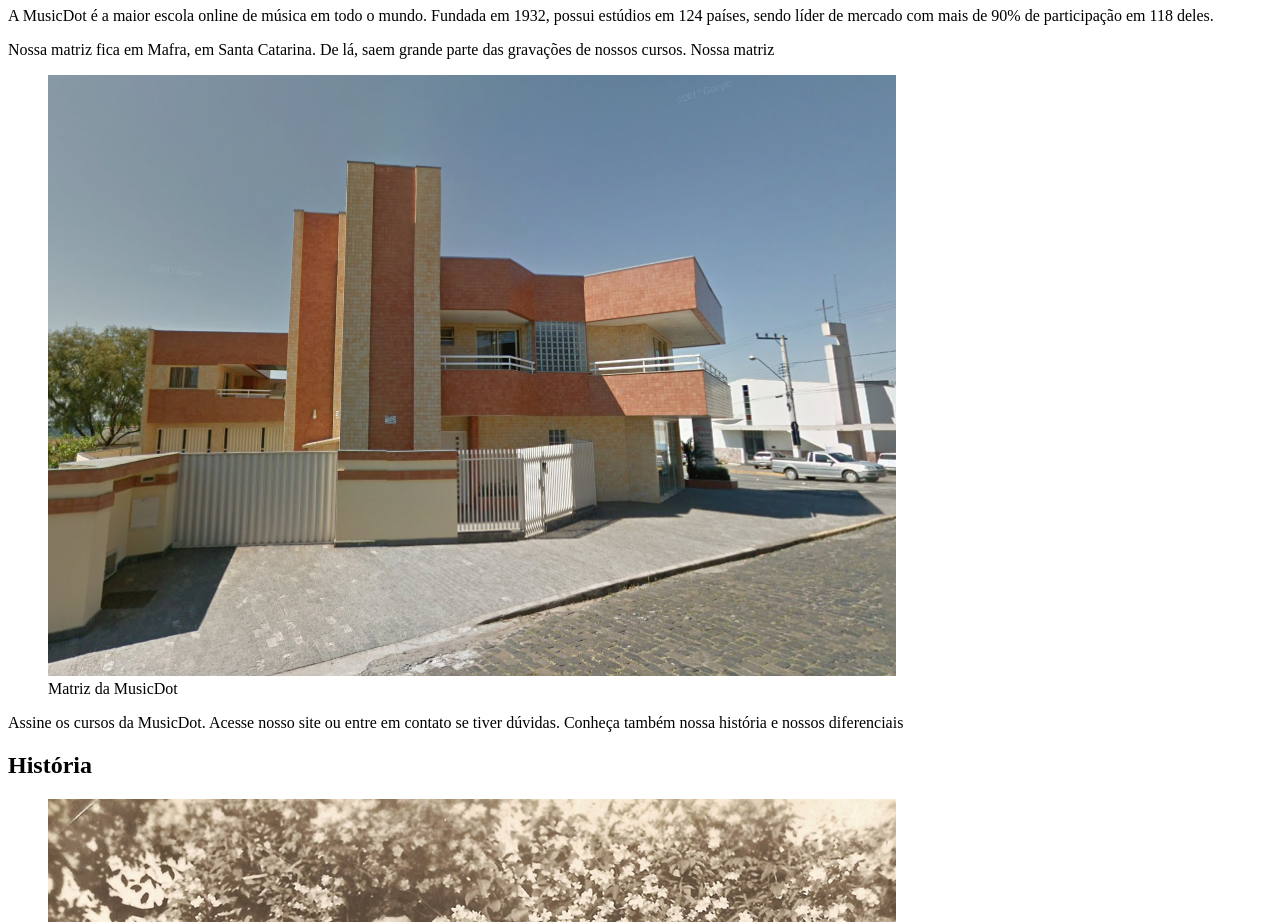
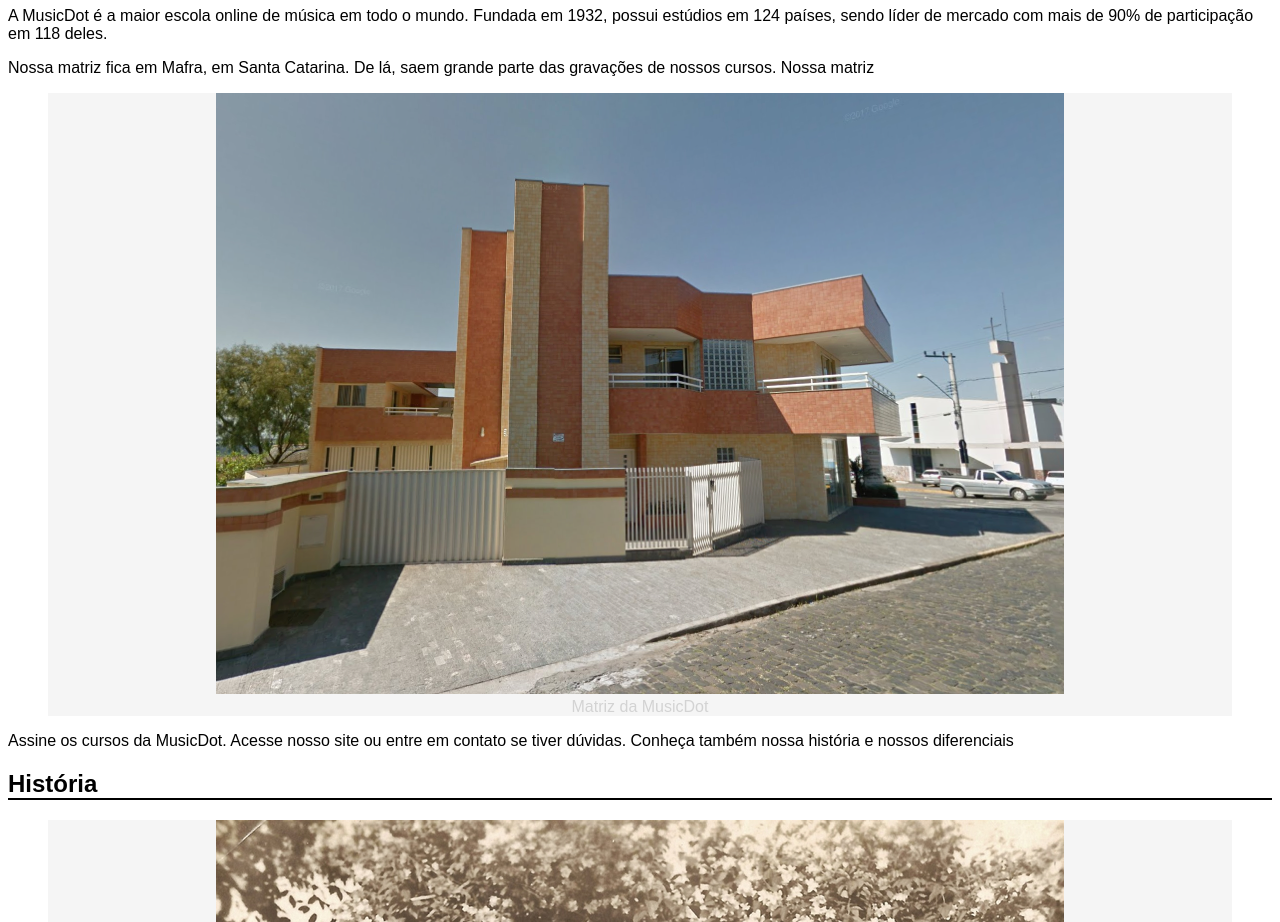
Before and after one commit to leonardosales/ifto-2023-02-pbw, a plain HTML site: page sobre.html in a window 1280 px wide. Shown: the part 135-1057 px from the top of the page. Drawn offline with Linux system fonts and the light colour scheme.

Commit message:
Tópico CSS - Atividade 1

```diff
--- /dev/null
+++ b/css/estilos.css
@@ -0,0 +1,18 @@
+body {
+    font-family: Arial, Helvetica, sans-serif;
+}
+
+h1 {
+    color: #3D3D3D;
+    background-color: #E1EDF2;
+}
+
+h2 {
+    border-bottom: 2px solid #000;
+}
+
+figure {
+    text-align: center;
+    background-color: whitesmoke;
+    color: lightgrey
+}
--- a/sobre.html
+++ b/sobre.html
@@ -4,6 +4,7 @@
     <title>MusicDot | Sobre a empresa</title>
     <link rel="shortcut icon" href="img/favicon.ico">
     <meta http-equiv="Content-Type" content="text/html;charset=UTF-8">
+    <link rel="stylesheet" href="css/estilos.css">
 </head>
 <body>
     <img src="img/logo.svg" alt="Logotipo da MusicDot">
```
